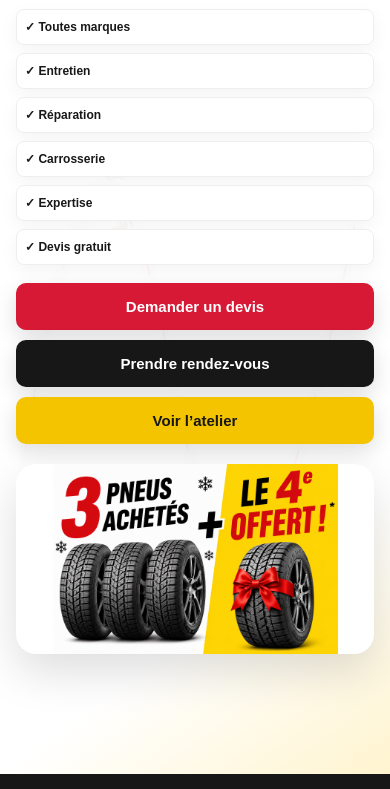
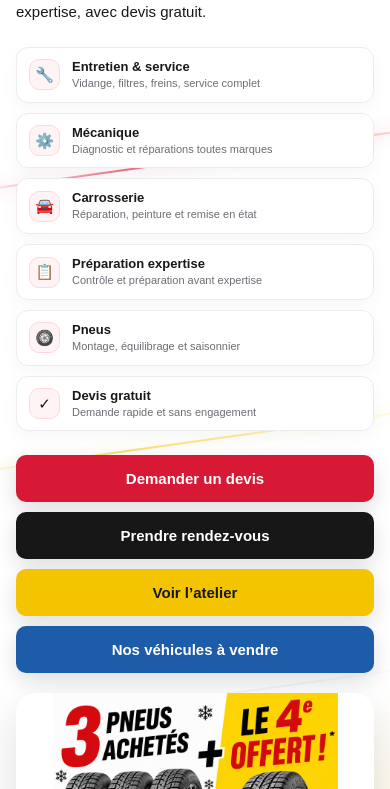
Before and after one commit to hejarali098-collab/Garage-concorde.ch-Lausanne-, a plain HTML site: page index.html in a window 390 px wide. Shown: the part 309-1098 px from the top of the page. Drawn offline with Linux system fonts and the light colour scheme.

Commit message:
Add files via upload

```diff
--- a/index.html
+++ b/index.html
@@ -4,33 +4,33 @@
 <body>
 <header class="site-header">
   <a class="brand" href="index.html"><img src="logo.jpeg" alt="Garage Concorde"><span>Garage Concorde Sàrl</span></a>
-  <nav><a class="active" href="index.html">Accueil</a><a href="devis.html">Devis</a><a href="rendez-vous.html">Rendez-vous</a><a href="atelier.html">Atelier</a><a href="trouvez-nous.html">Trouvez-nous</a></nav>
+  <nav><a class="active" href="index.html">Accueil</a><a href="devis.html">Devis</a><a href="rendez-vous.html">Rendez-vous</a><a href="atelier.html">Atelier</a><a href="trouvez-nous.html">Trouvez-nous</a><a href="https://www.autoscout24.ch/fr/s/seller-1173342" target="_blank" rel="noopener">Véhicules</a></nav>
 </header>
 
 <main class="home">
   <section class="hero">
-    <div class="circuit-motion" aria-hidden="true">
-      <svg class="track-svg" viewBox="0 0 1200 520" preserveAspectRatio="none">
-        <path class="track-shadow" d="M60,370 C210,180 380,170 520,300 S830,470 1140,185"/>
-        <path class="track-line" d="M60,370 C210,180 380,170 520,300 S830,470 1140,185"/>
-      </svg>
-      <div class="mini-car car1">🚗</div>
-      <div class="mini-car car2">🏎️</div>
-      <div class="mini-car car3">🚙</div>
+    <div class="light-lines" aria-hidden="true">
+      <span class="light-line red-line"></span>
+      <span class="light-line gold-line"></span>
+      <span class="light-line white-line"></span>
     </div>
 
     <div class="hero-copy">
       <div class="kicker">DEPUIS PLUS DE 20 ANS À LAUSANNE</div>
       <h1>GARAGE <span>CONCORDE</span></h1>
       <p>Garage toutes marques à Lausanne. Entretien, réparation mécanique, carrosserie et préparation expertise, avec devis gratuit.</p>
-      <div class="features">
-        <b>✓ Toutes marques</b><b>✓ Entretien</b><b>✓ Réparation</b>
-        <b>✓ Carrosserie</b><b>✓ Expertise</b><b>✓ Devis gratuit</b>
+      <div class="services-pro">
+        <div class="service-pro"><span class="service-icon">🔧</span><div><strong>Entretien & service</strong><small>Vidange, filtres, freins, service complet</small></div></div>
+        <div class="service-pro"><span class="service-icon">⚙️</span><div><strong>Mécanique</strong><small>Diagnostic et réparations toutes marques</small></div></div>
+        <div class="service-pro"><span class="service-icon">🚘</span><div><strong>Carrosserie</strong><small>Réparation, peinture et remise en état</small></div></div>
+        <div class="service-pro"><span class="service-icon">📋</span><div><strong>Préparation expertise</strong><small>Contrôle et préparation avant expertise</small></div></div>
+        <div class="service-pro"><span class="service-icon">🛞</span><div><strong>Pneus</strong><small>Montage, équilibrage et saisonnier</small></div></div>
+        <div class="service-pro"><span class="service-icon">✓</span><div><strong>Devis gratuit</strong><small>Demande rapide et sans engagement</small></div></div>
       </div>
       <div class="actions">
         <a class="big red" href="devis.html">Demander un devis</a>
         <a class="big dark" href="rendez-vous.html">Prendre rendez-vous</a>
-        <a class="big gold" href="atelier.html">Voir l’atelier</a>
+        <a class="big gold" href="atelier.html">Voir l’atelier</a><a class="big autoscout" href="https://www.autoscout24.ch/fr/s/seller-1173342" target="_blank" rel="noopener">Nos véhicules à vendre</a>
       </div>
     </div>
 
--- a/styles.css
+++ b/styles.css
@@ -264,3 +264,36 @@ animation:rotorSpin 28s linear infinite}
   .features{grid-template-columns:1fr}
   .promo img{max-height:190px}
 }
+
+
+/* V8 - prestations professionnelles, lignes lumineuses et AutoScout24 */
+.circuit-motion,.mini-car,.track-svg{display:none!important}
+.light-lines{position:absolute;inset:0;overflow:hidden;pointer-events:none;z-index:0}
+.light-line{position:absolute;left:-15%;width:130%;height:3px;border-radius:999px;filter:blur(.2px);opacity:.55;transform:rotate(-8deg);animation:glideLine 9s ease-in-out infinite}
+.red-line{top:28%;background:linear-gradient(90deg,transparent,#d71936,#ff4b55,transparent);box-shadow:0 0 15px rgba(215,25,54,.45)}
+.gold-line{top:52%;background:linear-gradient(90deg,transparent,#f5c400,#ffe46c,transparent);box-shadow:0 0 15px rgba(245,196,0,.38);animation-delay:1.8s}
+.white-line{top:74%;background:linear-gradient(90deg,transparent,#fff,#dfe3e8,transparent);box-shadow:0 0 18px rgba(255,255,255,.8);animation-delay:3.2s}
+@keyframes glideLine{
+  0%,100%{transform:translateX(-3%) rotate(-8deg);opacity:.25}
+  50%{transform:translateX(3%) rotate(-8deg);opacity:.62}
+}
+.services-pro{display:grid;grid-template-columns:repeat(2,minmax(0,1fr));gap:10px;margin:24px 0}
+.service-pro{display:flex;gap:12px;align-items:center;background:#fff;border:1px solid #ececef;border-radius:12px;padding:13px 14px;box-shadow:0 7px 20px rgba(0,0,0,.035)}
+.service-pro strong{display:block;font-size:14px}
+.service-pro small{display:block;color:#6c6e75;margin-top:3px;line-height:1.25}
+.service-icon{width:34px;height:34px;min-width:34px;border-radius:10px;display:grid;place-items:center;background:#fff4f5;border:1px solid #ffd7da;font-size:17px}
+.autoscout{background:#1c5ca8;color:#fff}
+.success-message{background:#eaf8ee;border:1px solid #9bd5aa;color:#1f6c34;border-radius:10px;padding:15px 17px;margin:16px 0;font-weight:800}
+
+@media(max-width:700px){
+  .light-line{height:2px;opacity:.24}
+  .services-pro{grid-template-columns:1fr}
+  .service-pro{padding:11px 12px}
+  .service-pro strong{font-size:13px}
+  .service-pro small{font-size:11px}
+  .service-icon{width:31px;height:31px;min-width:31px;font-size:15px}
+  .autoscout{width:100%;text-align:center}
+}
+@media(prefers-reduced-motion:reduce){
+  .light-line{animation:none}
+}
```
Also changed, not shown: atelier.html (+1 -1 lines), devis.html (+13 -2 lines), rendez-vous.html (+1 -1 lines), trouvez-nous.html (+1 -1 lines), README.txt.
